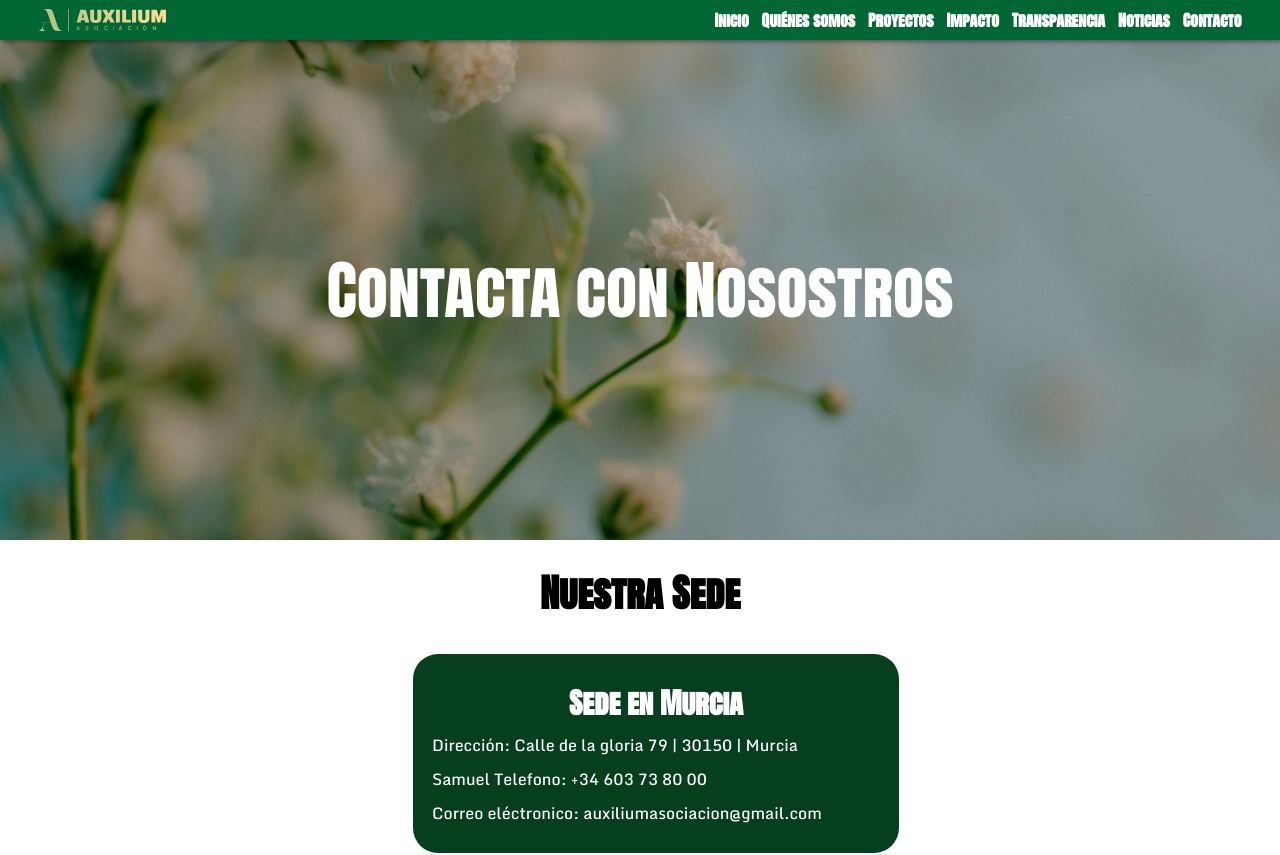
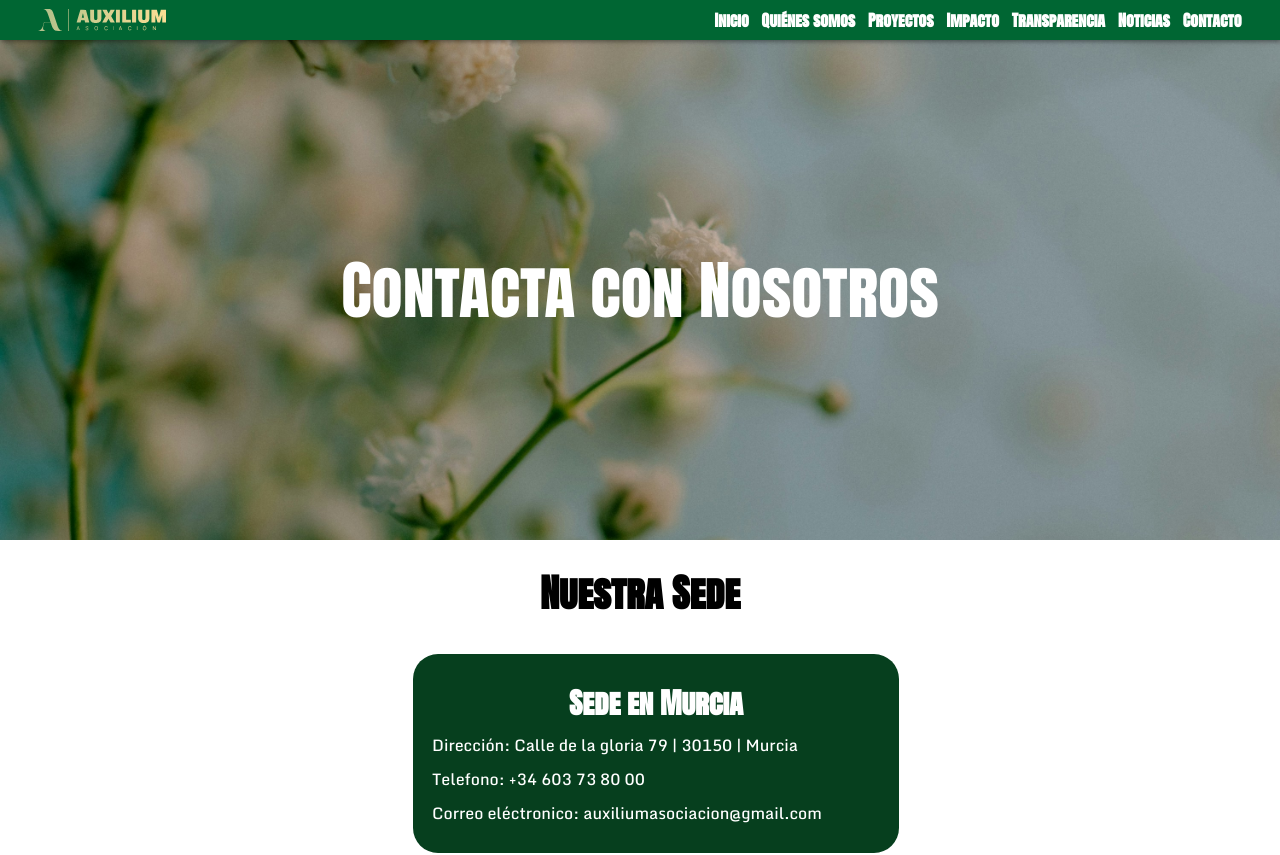
Before and after one commit to Tenvid/AuxiliumFundacionWeb, a React (Vite) app in the folder AuxilliumWeb/frontend/auxilium-web/: page /contact in a window 1280 px wide. Shown: the top 855 px of the page. Built offline with nearby package versions, Linux system fonts and the light colour scheme.

Commit message:
fix(contact-page): fix header from "Contacta con Nosostros" to "Contacta con Nosotros"
n

```diff
--- a/AuxilliumWeb/frontend/auxilium-web/src/pages/contact-page/ContactPage.jsx
+++ b/AuxilliumWeb/frontend/auxilium-web/src/pages/contact-page/ContactPage.jsx
@@ -9,7 +9,7 @@ function ContactPage() {
   return (
     <>
       <MainNav></MainNav>
-      <HeaderImage image={main_image}>Contacta con Nosostros</HeaderImage>
+      <HeaderImage image={main_image}>Contacta con Nosotros</HeaderImage>
       <div className={styles.contactTitle}>
         <h3>Nuestra Sede</h3>
       </div>
@@ -17,7 +17,7 @@ function ContactPage() {
         <ContactWrapper
           title="Sede en Murcia"
           adress="Calle de la gloria 79 | 30150 | Murcia "
-          contact_name="Samuel"
+          contact_name=""
           phone_number="+34 603 73 80 00"
           email="auxiliumasociacion@gmail.com"
         />
```
